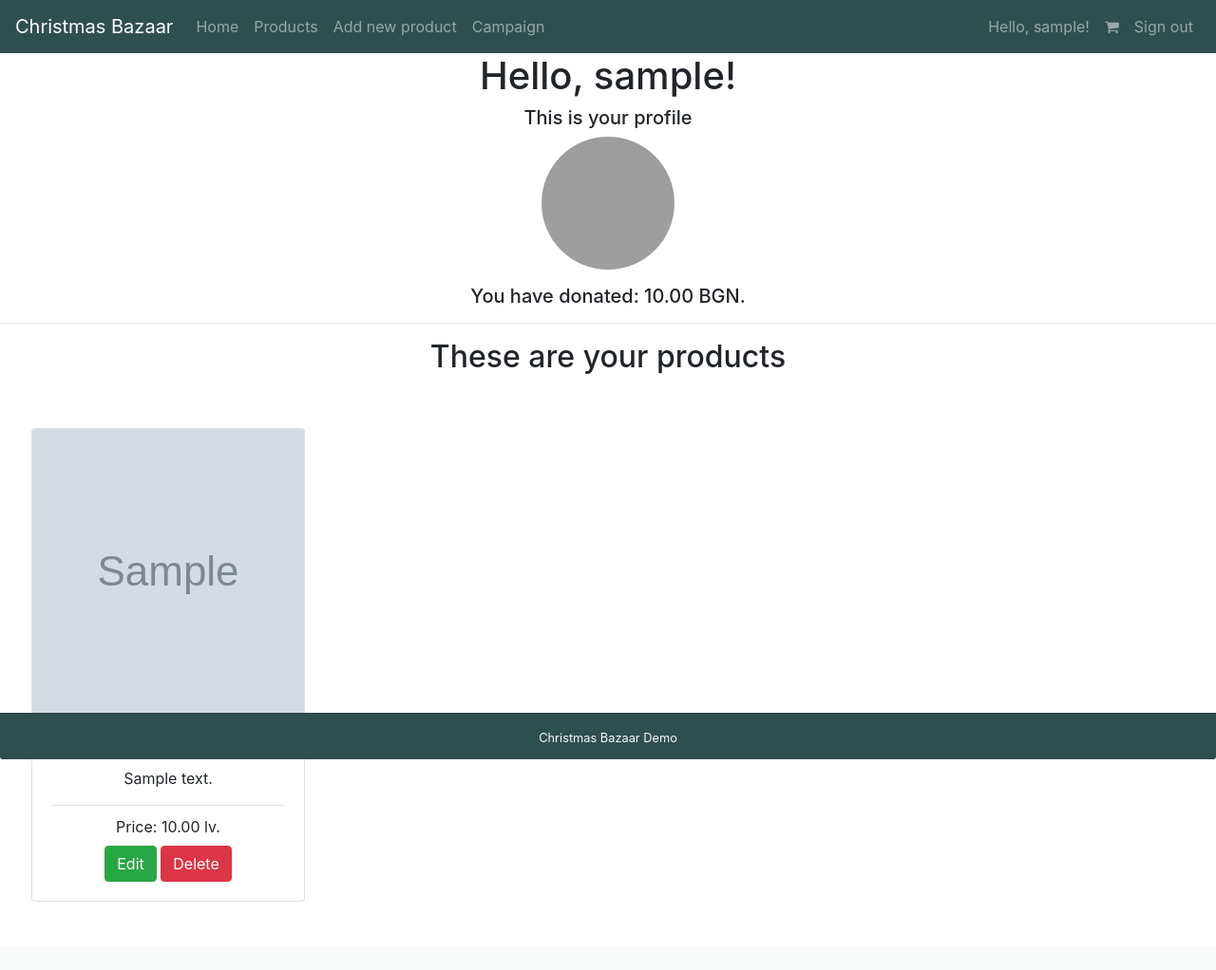
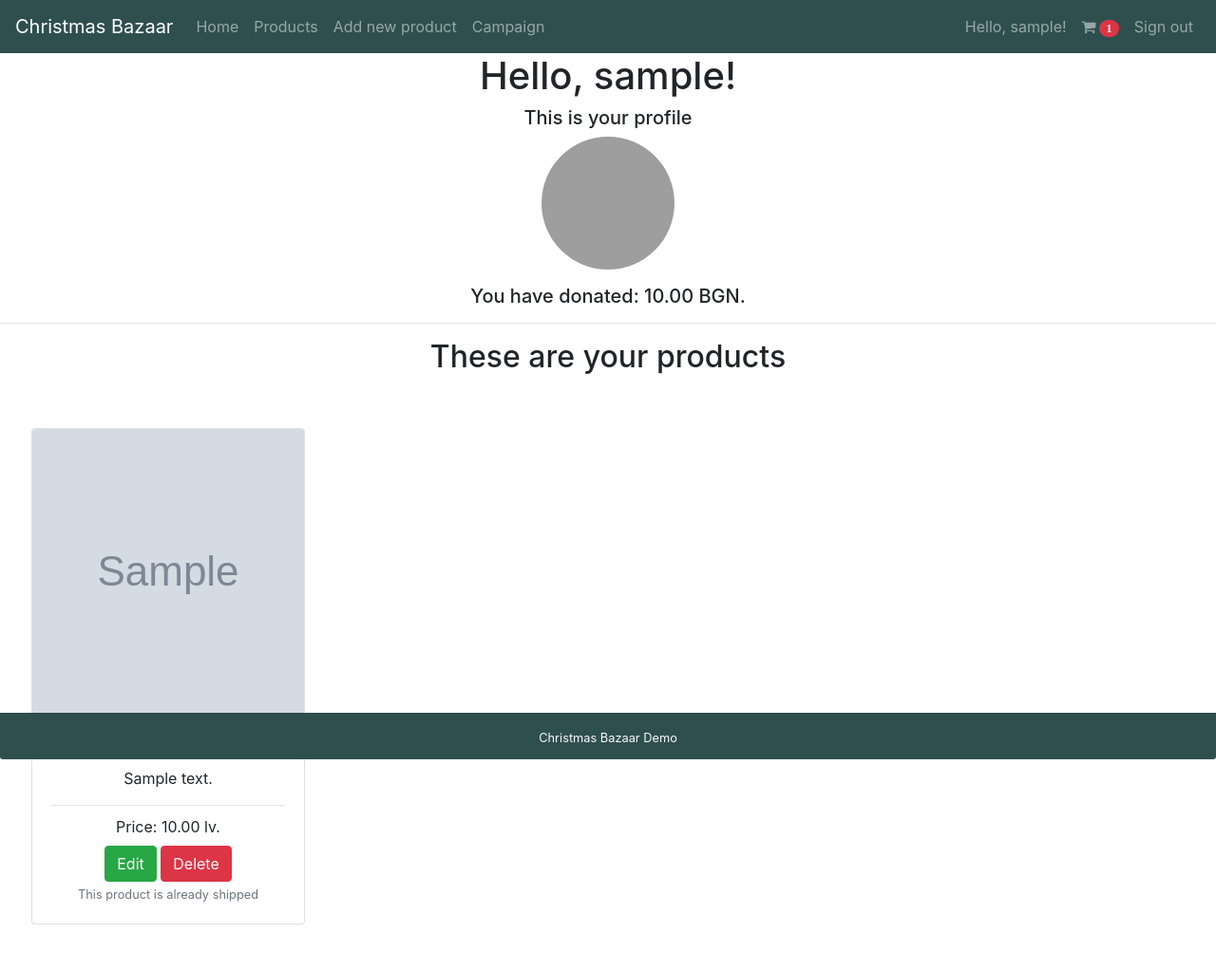
Before and after one commit to panteleeva96/christmas_bazaar, a Django app: page /accounts/profile/ in a window 1280 px wide. Shown: the whole page at 95% size. Before the commit the page ends 950 px from the top, so only its background shows below. Run offline with Django 3.2, Linux system fonts and the light colour scheme; a user stored in the database is signed in; tables that the repository leaves empty hold one stand-in row (values such as "Sample post"); grey boxes marked "Sample" are stand-in pictures; some libraries are stand-ins or nearby versions; grey boxes are pictures that could not be loaded.

Commit message:
last changes, added badges to cart

```diff
--- /dev/null
+++ b/christmas_bazzar_app/common/templatetags/cart_notification.py
@@ -0,0 +1,13 @@
+from django import template
+
+from products.models import Cart
+
+register = template.Library()
+
+
+@register.inclusion_tag('tags/cart_symbol.html')
+def update_notification_in_cart(user):
+    products_in_cart = len(Cart.objects.filter(user=user))
+    return {
+        'products_in_cart': products_in_cart
+    }
--- a/christmas_bazzar_app/products/views.py
+++ b/christmas_bazzar_app/products/views.py
@@ -17,7 +17,7 @@ class ProductListView(ListView):
         if self.request.user.is_authenticated:
             qs = self.model.objects.exclude(sold_by=self.request.user).filter(is_available=True)
             return qs
-        return self.model.objects.all()
+        return self.model.objects.all().filter(is_available=True)
 
 
 class ProductDetailsView(DetailView):
--- a/christmas_bazzar_app/templates/partial/product_card.html
+++ b/christmas_bazzar_app/templates/partial/product_card.html
@@ -11,6 +11,9 @@
                 {% if owner %}
                     <a href="{% url 'edit product' product.id %}" class="btn btn-success">Edit</a>
                     <a href="{% url 'delete product' product.id %}" class="btn btn-danger">Delete</a>
+                    {% if product.is_shipped %}
+                        <p class="card-text"><small class="text-muted">This product is already shipped</small></p>
+                    {% endif %}
                 {% else %}
                     <a href="{% url 'add to cart' product.id %}" class="btn btn-success">Add to cart <i
                             class="fa fa-shopping-cart"></i></a>
--- a/christmas_bazzar_app/templates/registration/login.html
+++ b/christmas_bazzar_app/templates/registration/login.html
@@ -8,6 +8,7 @@
             {% csrf_token %}
             {% bootstrap_form form %}
             <button type="submit" class="btn btn-primary">Login</button>
+             <span>Don't have an account? <a href="{% url 'sign up user' %}" style="color:orange">Sign up here</a></span>
         </form>
     </div>
 {% endblock %}
--- a/christmas_bazzar_app/templates/shared/header.html
+++ b/christmas_bazzar_app/templates/shared/header.html
@@ -1,3 +1,4 @@
+{% load cart_notification %}
 <nav class="navbar navbar-expand-lg navbar-dark" style="background-color: #2F4F4F;">
     <div class="navbar-brand">Christmas Bazaar</div>
     <button class="navbar-toggler" type="button" data-toggle="collapse" data-target="#navbarNav"
@@ -27,7 +28,8 @@
                     <a class="nav-link" href="{% url 'user profile' %}">Hello, {{ user.username }}!</a>
                 </li>
                 <li class="nav-item">
-                    <a class="nav-link" href="{% url 'products in my cart' %}"><i class="fa fa-shopping-cart" aria-hidden="true"></i></a>
+                    {% update_notification_in_cart user=user %}
+                    {#                    <a class="nav-link" href="{% url 'products in my cart' %}"><i class="fa fa-shopping-cart" aria-hidden="true"> <span class="badge badge-pill badge-danger">4</span></i></a>#}
                 </li>
                 <li class="nav-item">
                     <a class="nav-link" href="{% url 'sign out user' %}">Sign out</a>
--- /dev/null
+++ b/christmas_bazzar_app/templates/tags/cart_symbol.html
@@ -0,0 +1,5 @@
+{% if products_in_cart > 0 %}
+    <a class="nav-link" href="{% url 'products in my cart' %}"><i class="fa fa-shopping-cart" aria-hidden="true"> <span class="badge badge-pill badge-danger">{{ products_in_cart }}</span></i></a>
+{% else %}
+    <a class="nav-link" href="{% url 'products in my cart' %}"><i class="fa fa-shopping-cart" aria-hidden="true"></i></a>
+{% endif %}
```
Also changed, not shown: christmas_bazzar_app/common/templatetags/__init__.py (added), christmas_bazzar_app/media/products/christmas_clock.jpg (added), christmas_bazzar_app/media/products/pepapig.jpg (added), christmas_bazzar_app/media/products/train.jpg (added), christmas_bazzar_app/media/products/train_lkqI7nm.jpg (added).
